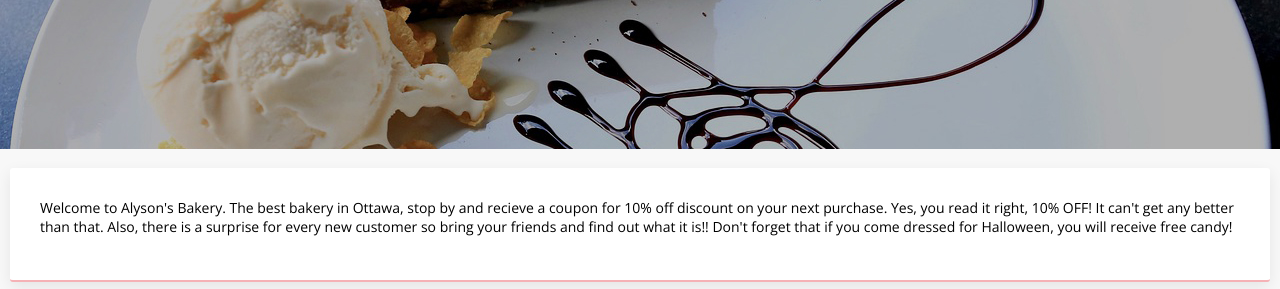
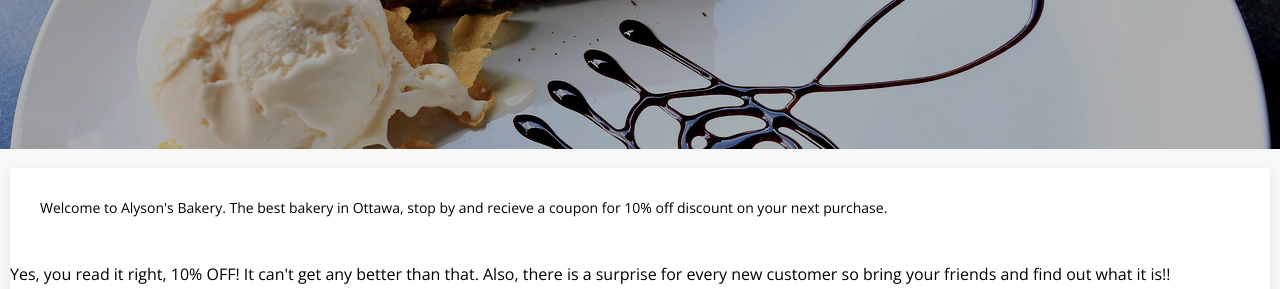
Before and after one commit to lamb0203/midterm-alyson-bakery-website, a website: page index.html in a window 1280 px wide. Shown: the part 498-787 px from the top of the page. Drawn offline with nearby package versions, Linux system fonts and the light colour scheme.

Commit message:
updated index.html

```diff
--- a/index.html
+++ b/index.html
@@ -64,12 +64,10 @@
       <div class="card">
         <p class="content">
           Welcome to Alyson's Bakery. The best bakery in Ottawa, stop by and recieve a coupon for 10% off discount on
-          your next purchase.
-          Yes, you read it right, 10% OFF! It can't get any better than that. Also, there is a surprise for every new
-          customer so bring your friends and find out what it is!!
-          Don't forget that if you come dressed for Halloween, you will receive free candy!
-
-        </p>
+          your next purchase.</p>
+        <p>Yes, you read it right, 10% OFF! It can't get any better than that. Also, there is a surprise for every new
+          customer so bring your friends and find out what it is!!</p>
+        <h2>Don't forget that if you come dressed for Halloween, you will receive free candy!</h2>
       </div>
     </article>
     <!-- / end of website page content -->
```
